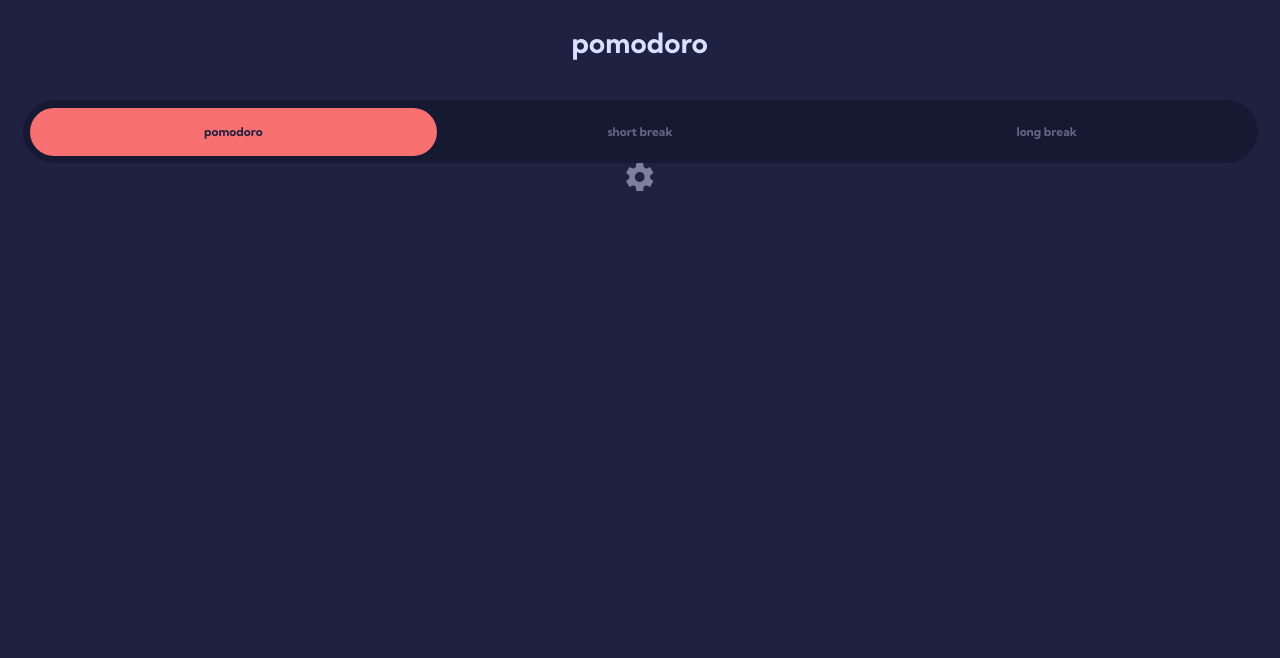
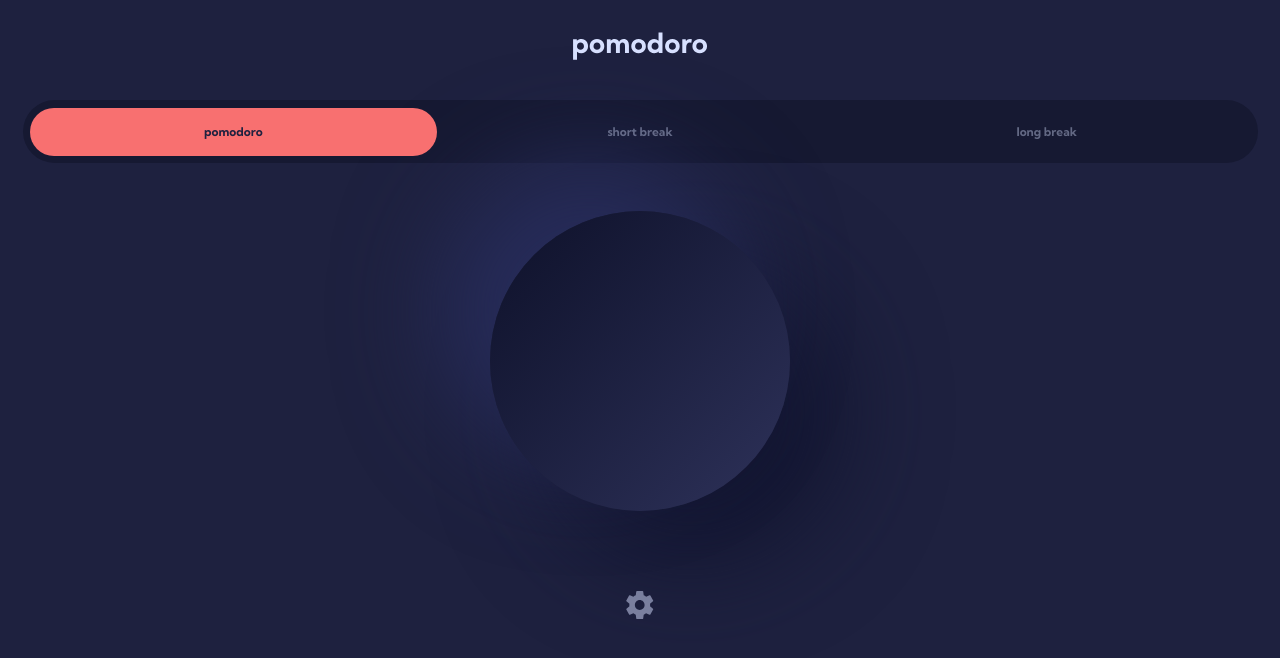
Before and after one commit to g-akca/pomodoro-app, a React (Vite) app: page / in a window 1280 px wide. Shown: the top 658 px of the page. Built offline with nearby package versions, Linux system fonts and the light colour scheme.

Commit message:
Add TimerContainer styles

```diff
--- a/src/App.jsx
+++ b/src/App.jsx
@@ -3,7 +3,7 @@ import MainSection from "./components/MainSection";
 
 function App() {
   return (
-    <div className="text-base leading-base bg-blue-850 min-h-screen flex flex-col items-center py-8 px-[22.5px]">
+    <div className="text-base leading-base bg-blue-850 min-h-screen flex flex-col items-center gap-12 py-8 px-[22.5px]">
       <Header />
 
       <MainSection />
--- a/src/components/MainSection.jsx
+++ b/src/components/MainSection.jsx
@@ -4,7 +4,7 @@ import TimerContainer from "./TimerContainer";
 
 function MainSection() {
   return (
-    <main>
+    <main className="flex flex-col items-center gap-20">
       <TimerContainer />
 
       <button type="button">
--- a/src/components/TimerContainer.jsx
+++ b/src/components/TimerContainer.jsx
@@ -1,7 +1,7 @@
 function TimerContainer() {
   return (
-    <>
-    </>
+    <div className="h-75 aspect-square rounded-full bg-linear-315 from-[#2E325A] to-[#0E112A] shadow-[-50px_-50px_100px_#272C5A,50px_50px_100px_#121530]">
+    </div>
   )
 }
 
```
